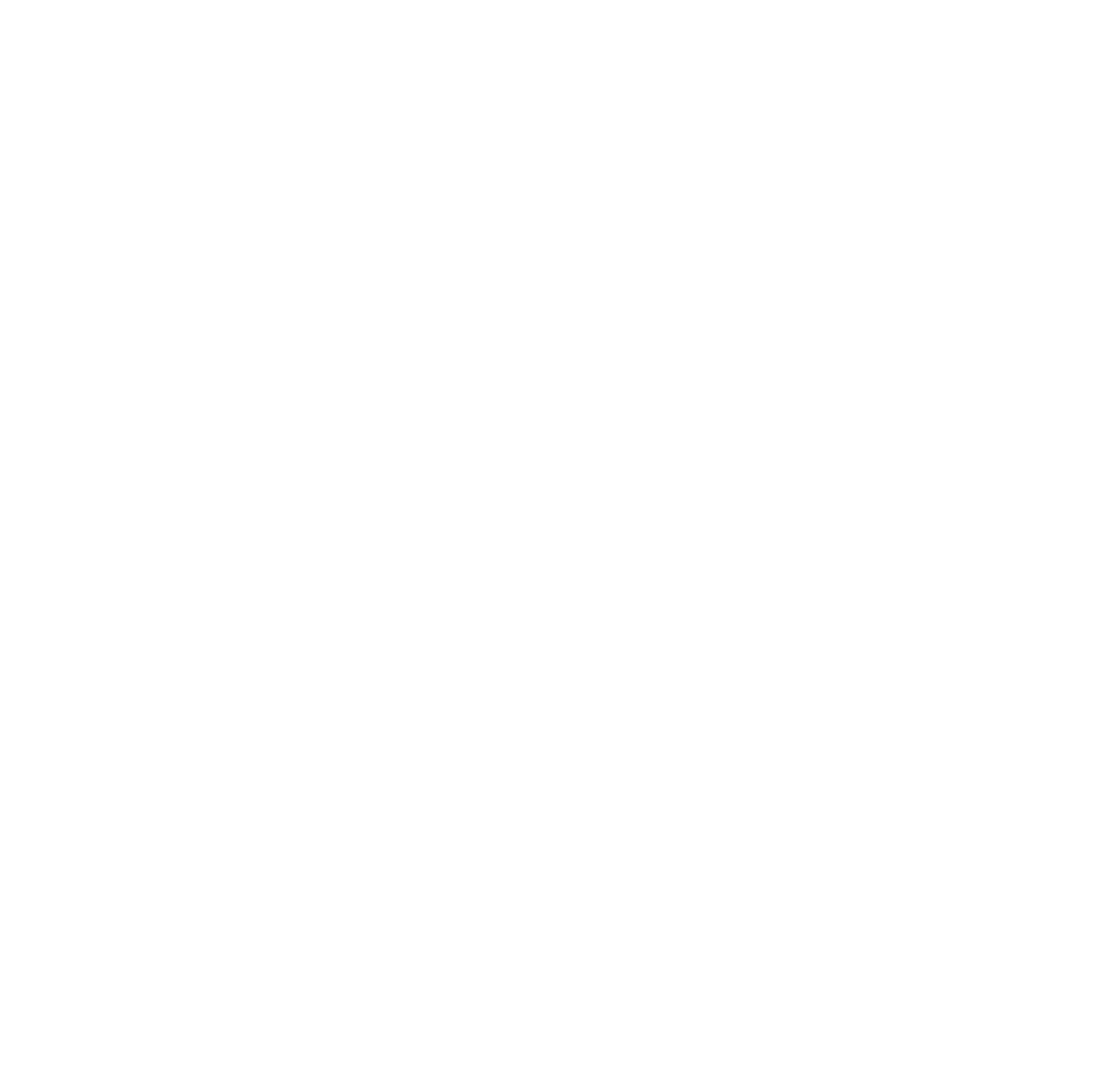
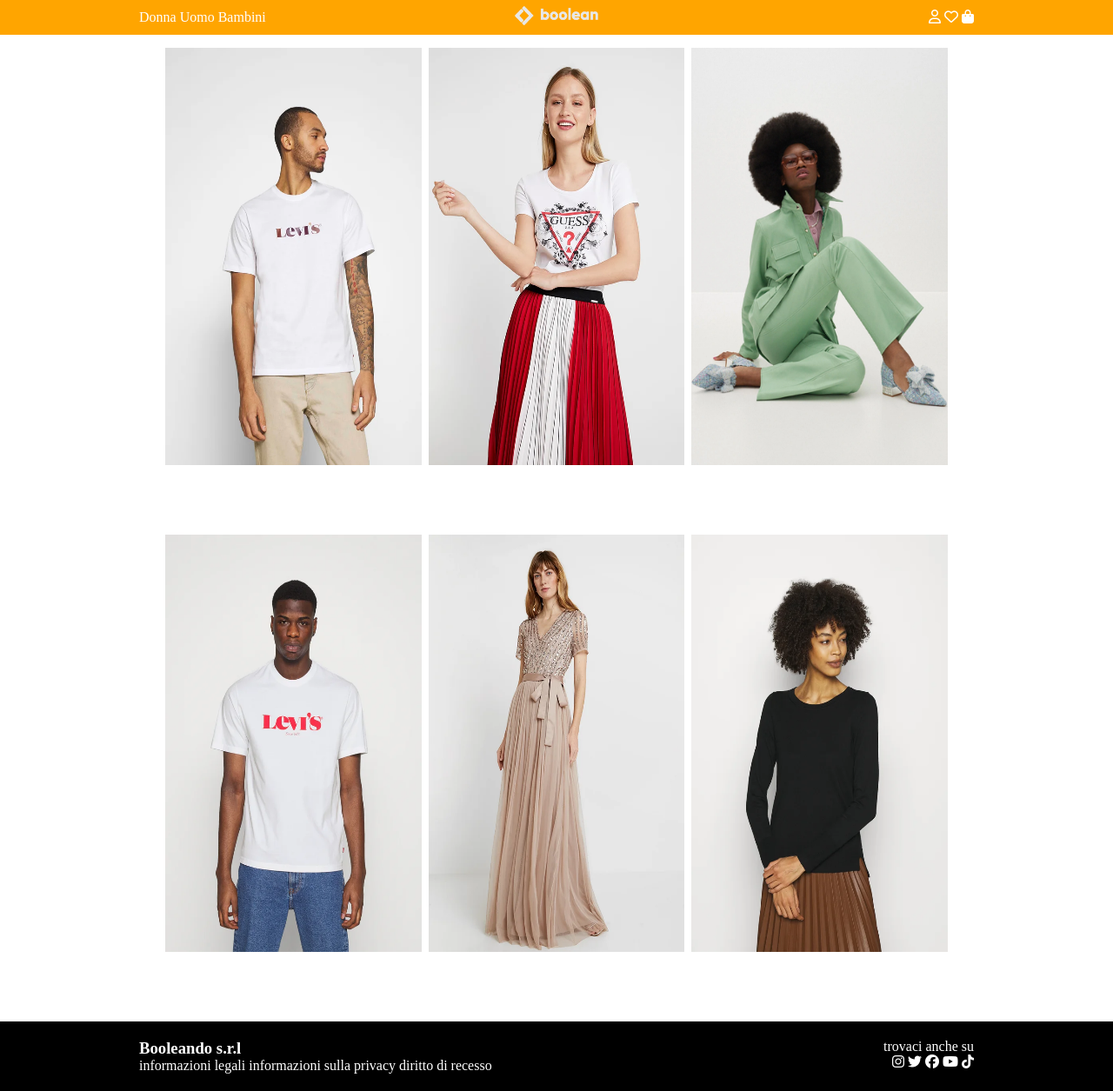
Before and after one commit to GuglielmoConsolini/html-css-boolando, a plain HTML site: page index.html in a window 1280 px wide. Shown: the whole page at 87% size. Before the commit the page ends 800 px from the top, so only its background shows below. Drawn offline with Linux system fonts and the light colour scheme.

Commit message:
layout base

```diff
--- a/index.html
+++ b/index.html
@@ -5,19 +5,72 @@
     <meta name="viewport" content="width=device-width, initial-scale=1.0">
     <title>Document</title>
     <link rel="stylesheet" href="style.css">
+    <link rel="stylesheet" href="https://cdnjs.cloudflare.com/ajax/libs/font-awesome/6.5.1/css/all.min.css" integrity="sha512-DTOQO9RWCH3ppGqcWaEA1BIZOC6xxalwEsw9c2QQeAIftl+Vegovlnee1c9QX4TctnWMn13TZye+giMm8e2LwA==" crossorigin="anonymous" referrerpolicy="no-referrer" />
 </head>
 <body>
 
     <header>
 
+        <div class="col left">
+            <a href="#">Donna</a>
+            <a href="#">Uomo</a>
+            <a href="#">Bambini</a>
+        </div>
+        <div class="col center">
+            <img class="logo" src="./img/boolean-logo.png" alt="">
+        </div>
+        <div class="col right">
+            <i class="fa-regular fa-user"></i>
+            <i class="fa-regular fa-heart"></i>
+            <i class="fa-solid fa-bag-shopping"></i>
+        </div>
+
     </header>
 
+
     <main>
+        <section class="riga">
+            <div class="foto">
+                <img class="modello"  src="./img/1.webp" alt="">
+            </div>
+            <div class="foto">
+                <img class="modello" src="./img/2.webp" alt="">
+            </div>
+            <div class="foto">
+                <img class="modello" src="./img/3.webp" alt="">
+            </div>
+        </section>
+
+        <section class="riga">
+            <div class="foto">
+                <img class="modello"  src="./img/4.webp" alt="">
+            </div>
+            <div class="foto">
+                <img class="modello" src="./img/5.webp" alt="">
+            </div>
+            <div class="foto">
+                <img class="modello" src="./img/6.webp" alt="">
+            </div>
+        </section>
 
     </main>
 
 
     <footer>
+        <div class="colonna">
+            <h3>Booleando s.r.l</h3>
+              <a href="#">informazioni legali</a>
+              <a href="#">informazioni sulla privacy</a>
+              <a href="#">diritto di recesso</a>
+        </div>
+        <div class="colonna due">
+            <p>trovaci anche su</p>
+            <i class="fa-brands fa-instagram"></i>
+            <i class="fa-brands fa-twitter"></i>
+            <i class="fa-brands fa-facebook"></i>
+            <i class="fa-brands fa-youtube"></i>
+            <i class="fa-brands fa-tiktok"></i>
+        </div>
 
     </footer>
 
--- a/style.css
+++ b/style.css
@@ -3,3 +3,76 @@
     margin: 0;
     padding: 0;
 }
+
+header{
+    background-color: orange;
+    height: 40px;
+    display: flex;
+    justify-content: center;
+    align-items: center;
+}
+
+a{
+    color: white;
+    text-decoration: none;
+}
+
+.logo{
+    width: 30%;
+}
+
+.col{
+    width: 25%;
+}
+
+.col.center{
+    text-align: center;
+}
+
+.col.right{
+    text-align: right;
+    color: white;
+}
+
+.riga{
+    display: flex;
+    justify-content: center;
+    align-items: center;
+    margin-top: 15px;
+    margin-bottom: 5rem;
+    gap: 8px;
+}
+
+.foto{
+    width: 23%;
+    height: 30rem;
+}
+
+.modello{
+    width: 100%;
+    height: 100%;
+}
+
+
+
+         /* FOOTER */
+
+footer{
+    background-color: black;
+    display: flex;
+    justify-content: center;
+}
+
+.colonna>h3 , i , p{
+    color: white;
+}
+
+.colonna{
+    width: 37.5%;
+    height: 5rem;
+    padding: 20px 0;
+}
+
+.colonna.due{
+    text-align: right;
+}
```
